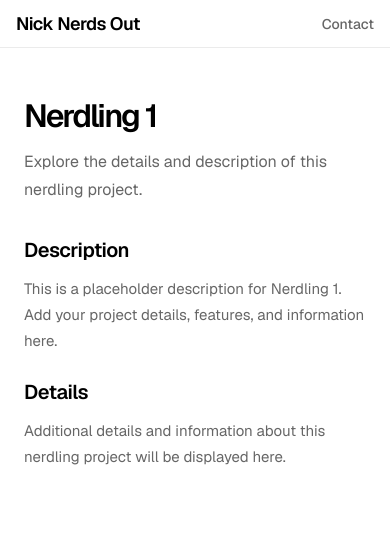
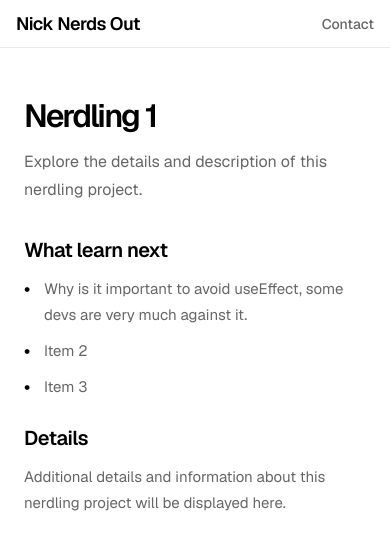
Before and after one commit to HarryFray/Nick-Nerds-Out, a Next.js app: page /nerdling/1 in a window 390 px wide. Shown: the top 550 px of the page. Built offline with nearby package versions, Linux system fonts and the light colour scheme.

Commit message:
learning list

```diff
--- a/src/app/nerdling/[nerdling_id]/page.module.css
+++ b/src/app/nerdling/[nerdling_id]/page.module.css
@@ -76,6 +76,34 @@
   margin: 0;
 }
 
+.list {
+  list-style: none;
+  padding: 0;
+  margin: 0;
+  display: flex;
+  flex-direction: column;
+  gap: 12px;
+  width: 100%;
+}
+
+.listItem {
+  font-size: 16px;
+  line-height: 28px;
+  color: var(--text-secondary);
+  padding-left: 24px;
+  position: relative;
+}
+
+.listItem::before {
+  content: "•";
+  position: absolute;
+  left: 0;
+  color: var(--text-primary);
+  font-weight: 600;
+  font-size: 20px;
+  line-height: 28px;
+}
+
 @media (max-width: 600px) {
   .main {
     padding: 48px 24px;
@@ -114,4 +142,19 @@
     font-size: 15px;
     line-height: 26px;
   }
+
+  .list {
+    gap: 10px;
+  }
+
+  .listItem {
+    font-size: 15px;
+    line-height: 26px;
+    padding-left: 20px;
+  }
+
+  .listItem::before {
+    font-size: 18px;
+    line-height: 26px;
+  }
 }
--- a/src/app/nerdling/[nerdling_id]/page.tsx
+++ b/src/app/nerdling/[nerdling_id]/page.tsx
@@ -19,13 +19,16 @@ export default async function NerdlingPage({ params }: NerdlingPageProps) {
 
         <div className={styles.content}>
           <section className={styles.section}>
-            <h2 className={styles.sectionTitle}>Description</h2>
-            <p className={styles.description}>
-              This is a placeholder description for Nerdling {nerdling_id}. Add
-              your project details, features, and information here.
-            </p>
+            <h2 className={styles.sectionTitle}>What learn next</h2>
+            <ul className={styles.list}>
+              <li className={styles.listItem}>
+                Why is it important to avoid useEffect, some devs are very much
+                against it.
+              </li>
+              <li className={styles.listItem}>Item 2</li>
+              <li className={styles.listItem}>Item 3</li>
+            </ul>
           </section>
-
           <section className={styles.section}>
             <h2 className={styles.sectionTitle}>Details</h2>
             <p className={styles.description}>
```
Also changed, not shown: 1 other file (tests, documents, lock files or other folders).
